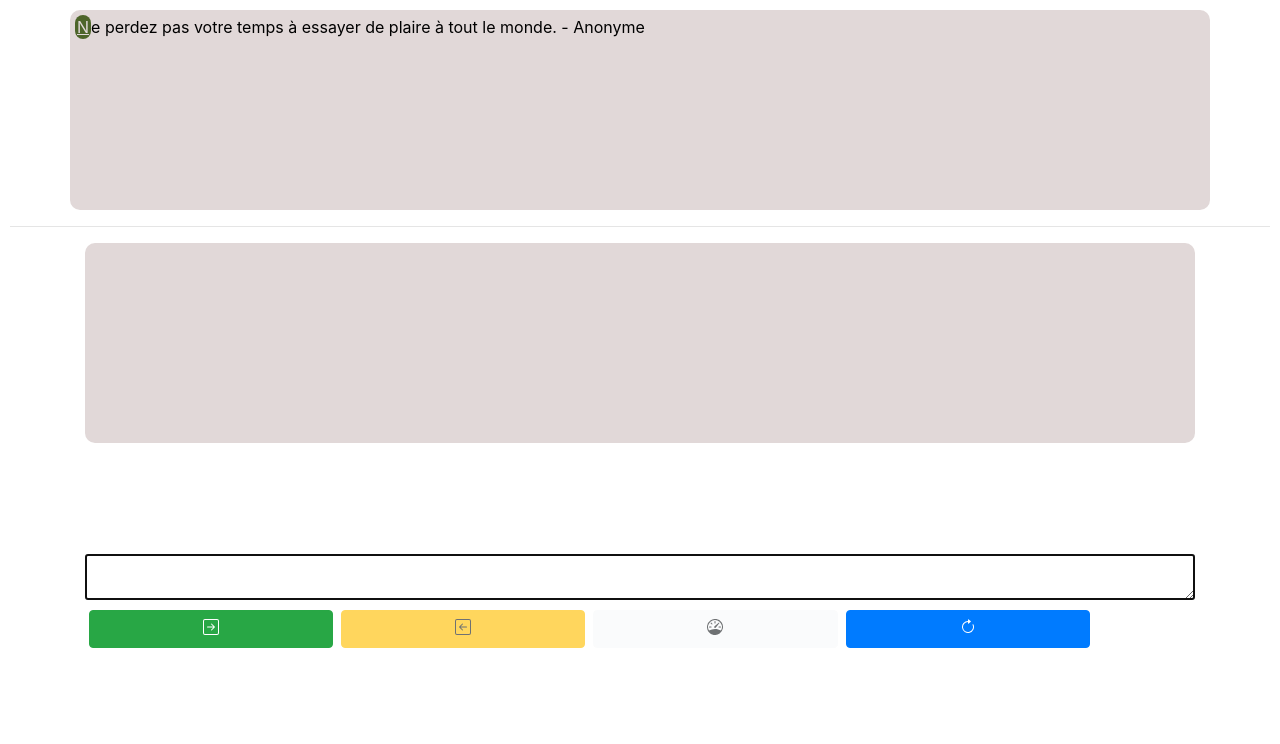
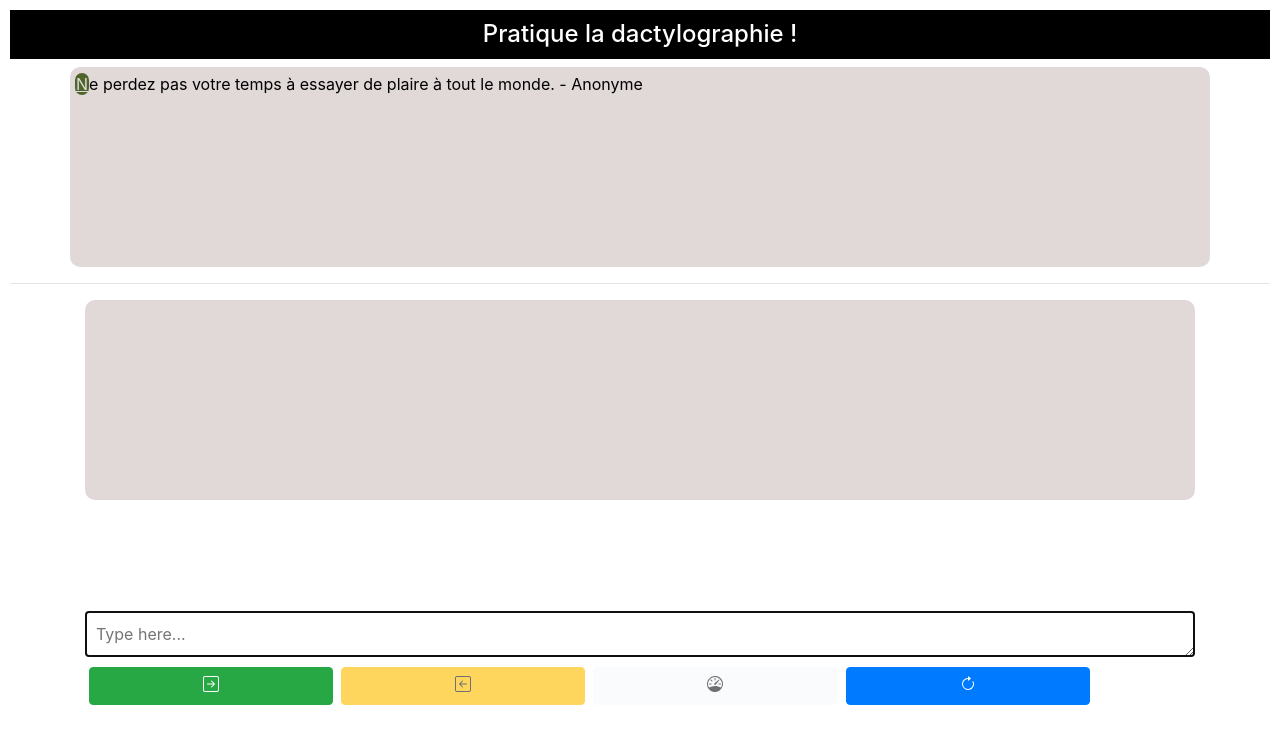
Before and after one commit to YALNEZAMI/dactylo, an Angular app: page / in a window 1280 px wide. Shown: the top 744 px of the page. Built offline with nearby package versions, Linux system fonts and the light colour scheme.

Commit message:
header and style textarea

```diff
--- a/src/app/app.component.css
+++ b/src/app/app.component.css
@@ -8,13 +8,17 @@ padding: 0%;
 }
 .focusedLetter{
     background-color: rgb(77, 101, 42);
-    padding: 2px;
+    padding: 1px;
     color: var(--currentBackColor);
     max-height: max-content;
     border-radius: 20px;
     text-decoration-line: underline;
 }
-
+#header{
+    padding: 10px;
+    background-color: black;
+    color: white;
+}
 #currentText{
     padding: 5px;
     border-radius: 10px;
@@ -25,6 +29,7 @@ padding: 0%;
     margin-top: 10%;
     width: 100%;
     padding: 10px;
+    border: 1px solid black;
 }
 #myText{
     padding: 5px;
--- a/src/app/app.component.html
+++ b/src/app/app.component.html
@@ -1,4 +1,5 @@
 <main>
+  <h4 id="header" class="text-center">Pratique la dactylographie !</h4>
   <!--current text:text to type-->
   <div class="container" id="currentText">
     <span
@@ -20,6 +21,7 @@
 
     <form (ngSubmit)="result()">
       <textarea
+        placeholder="Type here..."
         #textAreaElement
         [disabled]="currentText.length == textArea.length"
         (input)="check()"
```
